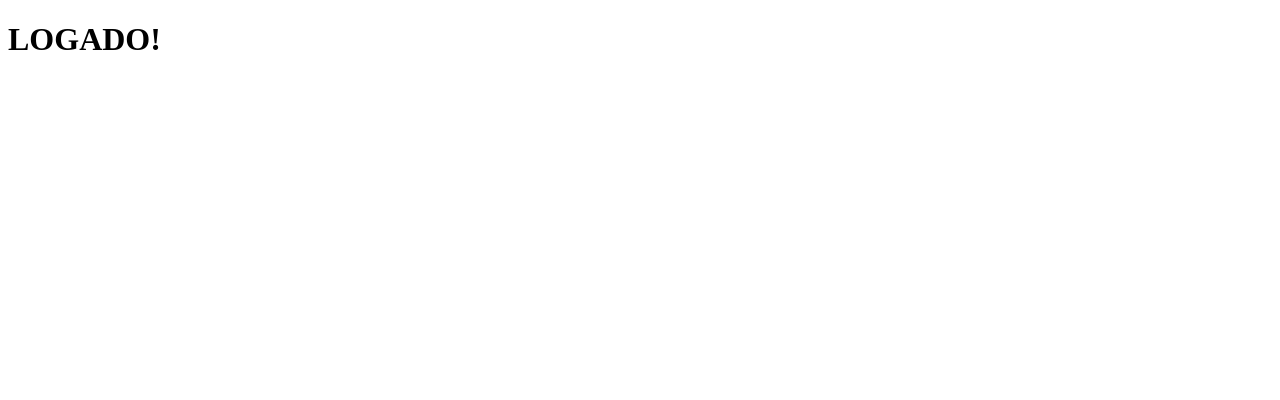
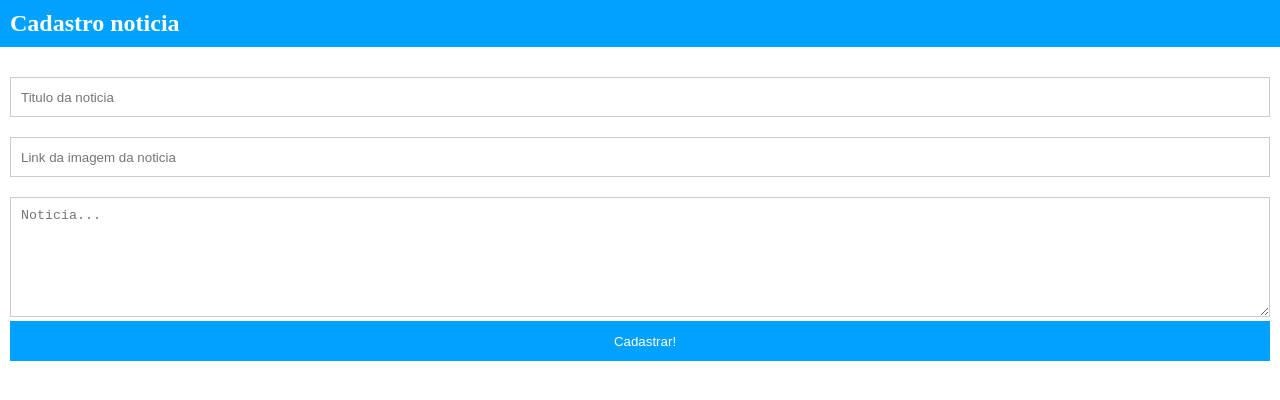
Before and after one commit to D-Sabino/Projeto-portal-de-gestao, a website: page portal_noticias_dinamico/pages/admin-panel.html in a window 1280 px wide. Drawn offline with Linux system fonts and the light colour scheme.

Commit message:
Cadastro de noticias
Criando um painel de administrador para o cadastro de noticias (estrutura)

```diff
--- a/portal_noticias_dinamico/pages/admin-panel.html
+++ b/portal_noticias_dinamico/pages/admin-panel.html
@@ -5,8 +5,60 @@
     <meta http-equiv="X-UA-Compatible" content="IE=edge">
     <meta name="viewport" content="width=device-width, initial-scale=1.0">
     <title>Painel do admin</title>
+
+    <style>
+        *{
+            margin:0;
+            padding: 0;
+            box-sizing: border-box;
+        }
+
+        .header-painel{
+            width: 100%;
+            padding: 10px;
+            background-color: #00A1FF;
+            color: white;
+        }
+
+        form{
+            padding: 10px;
+            margin: 20px 0;
+        }
+
+        form input{
+            margin-bottom: 20px;
+            width: 100%;
+            height: 40px;
+            padding-left: 10px;
+            border: 1px solid #ccc;
+        }
+
+        form textarea{
+            width: 100%;
+            height: 120px;
+            border: 1px solid #ccc;
+            padding: 10px;
+        }
+
+        form input[type=submit]{
+            width: 100%;
+            height: 40px;
+            background-color: #00A1FF;
+            border: 0;
+            cursor: pointer;
+            color: white;
+        }
+    </style>
 </head>
 <body>
-    <h1>LOGADO!</h1>
+    <div class="header-painel">
+        <h2>Cadastro noticia</h2>
+    </div>
+    <form>
+        <input type="text" name="titulo_noticia" placeholder="Titulo da noticia"/>
+        <input type="text" name="url_imagem" placeholder="Link da imagem da noticia"/>
+        <textarea name="noticia" placeholder="Noticia..."></textarea>
+        <input type="submit" name="acao" value="Cadastrar!" />
+    </form>
 </body>
 </html>
```
